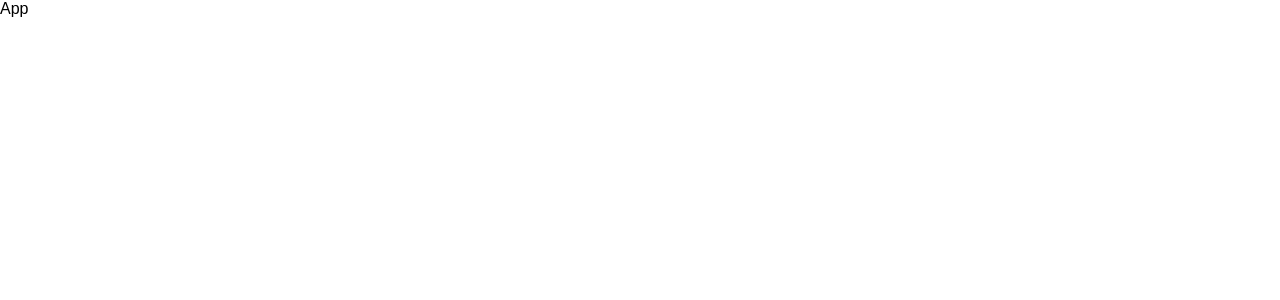
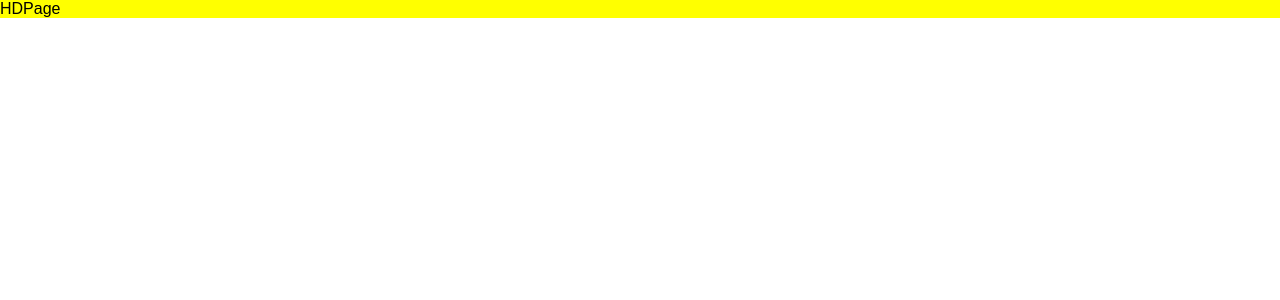
Before and after one commit to peppermintc/tv-focus-control, a React (Create React App) app: page / in a window 1280 px wide. Shown: the top 300 px of the page. Built offline with nearby package versions, Linux system fonts and the light colour scheme.

Commit message:
[추가] HDPage 추가

```diff
--- a/src/App.tsx
+++ b/src/App.tsx
@@ -1,5 +1,11 @@
+import HDPage from "./pages/HDPage";
+
 const App = () => {
-  return <div>App</div>;
+  return (
+    <>
+      <HDPage />
+    </>
+  );
 };
 
 export default App;
--- /dev/null
+++ b/src/pages/HDPage.tsx
@@ -0,0 +1,11 @@
+import styled from "styled-components";
+
+const HDPageContainer = styled.div`
+  background-color: yellow;
+`;
+
+const HDPage = () => {
+  return <HDPageContainer>HDPage</HDPageContainer>;
+};
+
+export default HDPage;
```
